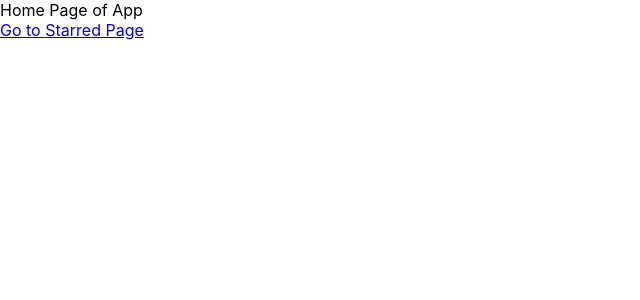
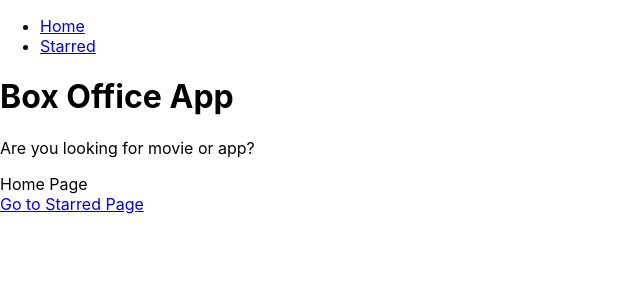
Before and after one commit to lahotimohit/BoxOfficeAppReact, a React (Create React App) app: page / in a window 1280 px wide. Shown: the top 300 px of the page, without its empty margins (0-640 px from the left). Built offline with nearby package versions, Linux system fonts and the light colour scheme.

Commit message:
added navigation and shared layout for home and starred pages

```diff
--- a/src/App.jsx
+++ b/src/App.jsx
@@ -1,13 +1,16 @@
 import { BrowserRouter, Routes, Route } from 'react-router-dom';
 import Home from './pages/Home';
 import Starred from './pages/Starred';
+import MainLayout from './components/MainLayout';
 
 function App() {
   return (
     <BrowserRouter>
       <Routes>
-        <Route path="/" element={<Home />} />
-        <Route path="/starred" element={<Starred />} />
+        <Route element={<MainLayout />}>
+          <Route path="/" element={<Home />} />
+          <Route path="/starred" element={<Starred />} />
+        </Route>
         {/* <Route path="/" element={<App />}>
           <Route index element={<Home />} />
           <Route path="teams" element={<Teams />}>
--- /dev/null
+++ b/src/components/AppTitle.jsx
@@ -0,0 +1,12 @@
+export default function AppTitle(props) {
+  const {
+    title = 'Box Office App',
+    subtitle = 'Are you looking for movie or app?',
+  } = props;
+  return (
+    <div>
+      <h1>{title}</h1>
+      <p>{subtitle}</p>
+    </div>
+  );
+}
--- /dev/null
+++ b/src/components/MainLayout.jsx
@@ -0,0 +1,13 @@
+import { Outlet } from 'react-router-dom';
+import Navs from './Navs';
+import AppTitle from './AppTitle';
+const MainLayout = () => {
+  return (
+    <div>
+      <Navs />
+      <AppTitle />
+      <Outlet />
+    </div>
+  );
+};
+export default MainLayout;
--- /dev/null
+++ b/src/components/Navs.jsx
@@ -0,0 +1,27 @@
+import { Link } from 'react-router-dom';
+
+const LINK = [
+  {
+    text: 'Home',
+    to: '/',
+  },
+  {
+    text: 'Starred',
+    to: '/starred',
+  },
+];
+
+const Navs = () => {
+  return (
+    <div>
+      <ul>
+        {LINK.map(item => (
+          <li key={item.to}>
+            <Link to={item.to}>{item.text}</Link>
+          </li>
+        ))}
+      </ul>
+    </div>
+  );
+};
+export default Navs;
--- a/src/pages/Home.jsx
+++ b/src/pages/Home.jsx
@@ -2,7 +2,7 @@
 const Home = () => {
   return (
     <div>
-      Home Page of App
+      Home Page
       <br />
       <Link to="/starred">Go to Starred Page</Link>
     </div>
```
